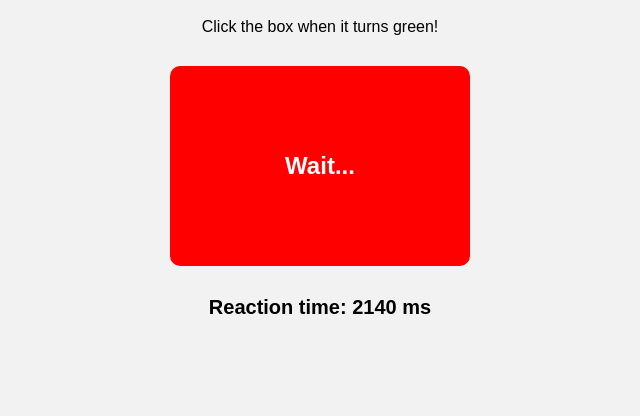
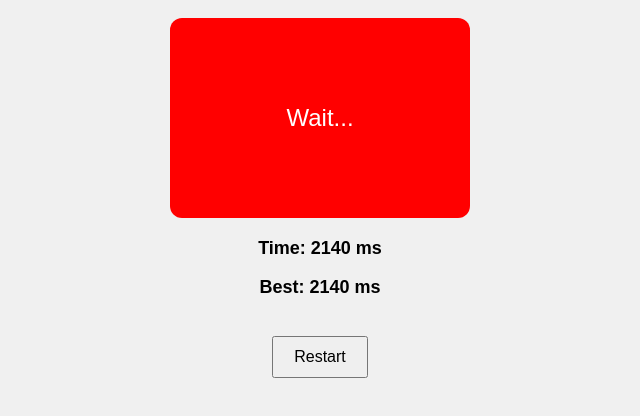
Before and after one commit to nik462/reaction-speed-tester, a plain HTML site: page index.html in a window 1280 px wide. Both pictures are taken after a click on the element "CLICK!". Shown: the part 100-516 px from the top of the page, without its empty margins (320-960 px from the left). Drawn offline with Linux system fonts and the light colour scheme.

Commit message:
Add files via upload
Update to v2.0 - improved reaction game

```diff
--- a/index.html
+++ b/index.html
@@ -2,16 +2,20 @@
 <html lang="en">
 <head>
 <meta charset="UTF-8">
+<meta name="viewport" content="width=device-width, initial-scale=1.0">
 <title>Reaction Speed Tester</title>
 <link rel="stylesheet" href="style.css">
 </head>
 <body>
 
 <h1>Reaction Speed Tester</h1>
-<p>Click the box when it turns green!</p>
 
 <div id="box">Wait...</div>
+
 <p id="result"></p>
+<p id="best"></p>
+
+<button id="restart">Restart</button>
 
 <script src="script.js"></script>
 </body>
--- a/script.js
+++ b/script.js
@@ -1,16 +1,28 @@
 const box = document.getElementById("box");
 const result = document.getElementById("result");
+const bestDisplay = document.getElementById("best");
+const restartBtn = document.getElementById("restart");
 
 let startTime;
 let timeout;
 let ready = false;
+
+let best = localStorage.getItem("best") || null;
+
+function updateBest() {
+    if (best) {
+        bestDisplay.textContent = "Best: " + best + " ms";
+    } else {
+        bestDisplay.textContent = "Best: -";
+    }
+}
 
 function startGame() {
     ready = false;
     box.style.background = "red";
     box.textContent = "Wait...";
 
-    const delay = Math.random() * 3000 + 1000;
+    let delay = Math.random() * 3000 + 1000;
 
     timeout = setTimeout(() => {
         box.style.background = "green";
@@ -28,10 +40,22 @@ box.addEventListener("click", () => {
         return;
     }
 
-    const reaction = Date.now() - startTime;
-    result.textContent = `Reaction time: ${reaction} ms`;
+    let reaction = Date.now() - startTime;
+    result.textContent = "Time: " + reaction + " ms";
+
+    if (!best || reaction < best) {
+        best = reaction;
+        localStorage.setItem("best", best);
+        updateBest();
+    }
 
     setTimeout(startGame, 2000);
 });
 
+restartBtn.addEventListener("click", () => {
+    result.textContent = "";
+    startGame();
+});
+
+updateBest();
 startGame();
--- a/style.css
+++ b/style.css
@@ -1,27 +1,34 @@
 body {
     font-family: Arial;
     text-align: center;
-    background: #f2f2f2;
+    background: #f0f0f0;
     margin-top: 60px;
 }
 
 #box {
     width: 300px;
     height: 200px;
+    margin: 20px auto;
     background: red;
     color: white;
-    margin: 30px auto;
     display: flex;
     align-items: center;
     justify-content: center;
     font-size: 24px;
-    font-weight: bold;
+    border-radius: 12px;
     cursor: pointer;
-    border-radius: 10px;
     user-select: none;
+    transition: 0.2s;
 }
 
-#result {
-    font-size: 20px;
+#result, #best {
+    font-size: 18px;
     font-weight: bold;
 }
+
+button {
+    margin-top: 20px;
+    padding: 10px 20px;
+    font-size: 16px;
+    cursor: pointer;
+}
```
Also changed, not shown: assets/Screenshot 2026-06-01 025128.png (added), assets/Screenshot 2026-06-01 025140.png (added).
